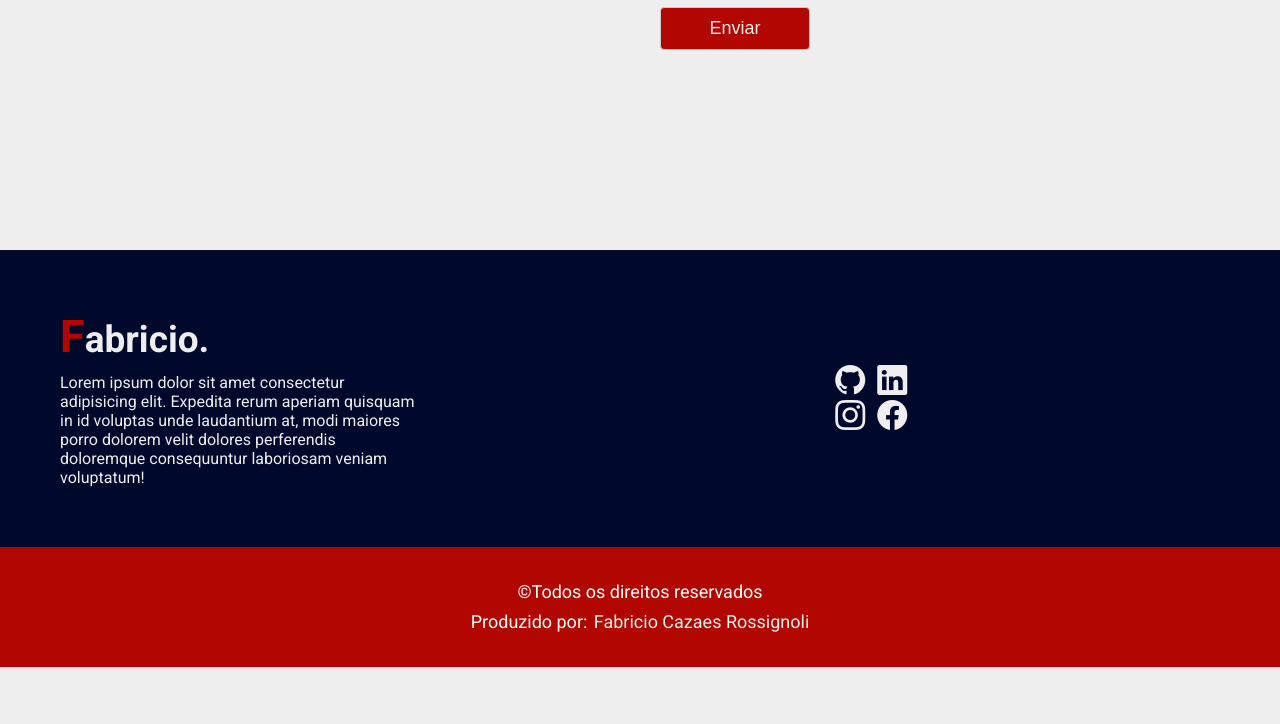
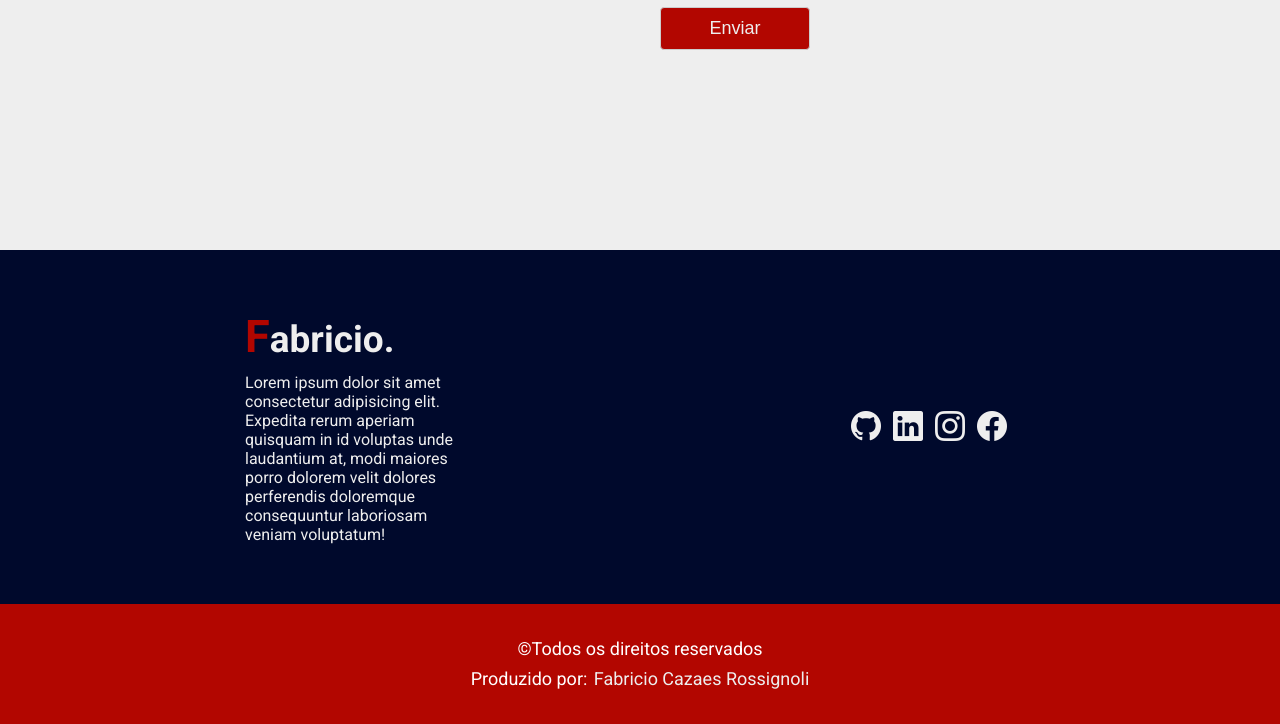
Before and after one commit to fabriciocr2/Portifolio, a plain HTML site: page index.html in a window 1280 px wide. Shown: the part 4053-4777 px from the top of the page. Before the commit the page ends 4720 px from the top, so only its background shows below. Drawn offline with nearby package versions, Linux system fonts and the light colour scheme; a web font is replaced by a local one.

Commit message:
Update app.css

```diff
--- a/assets/css/app.css
+++ b/assets/css/app.css
@@ -450,12 +450,14 @@ footer {
 
 }
 
-
+.rodape{
+max-width:50%;
+}
 .rodape-box-pg {
   background: var(--color-bluedark);
 }
 .rodape-box {
-  display: inline-flex;
+  display:flex;
   justify-content: space-between;
   align-items: center;
   padding: 4rem;
```
